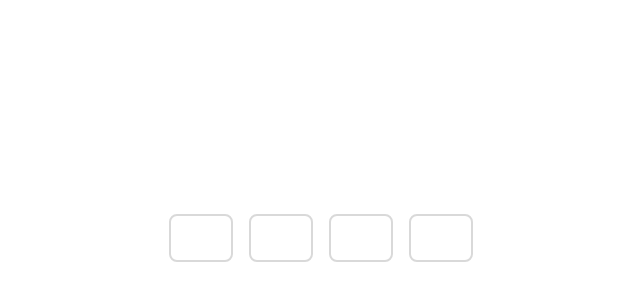
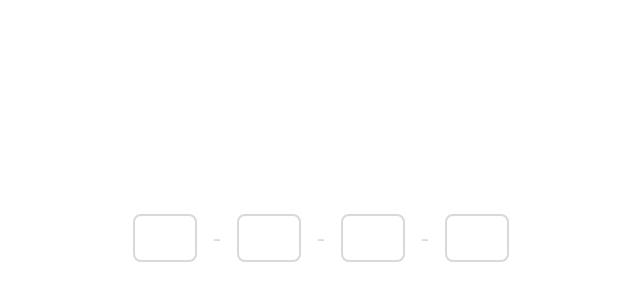
Before and after one commit to zeinab-nsr/react-otp-input, a React (Create React App) app: page / in a window 1280 px wide. Shown: the part 162-462 px from the top of the page, without its empty margins (319-959 px from the left). Built offline with nearby package versions, Linux system fonts and the light colour scheme.

Commit message:
EATURE: add string separator prop

```diff
--- a/src/App.scss
+++ b/src/App.scss
@@ -35,4 +35,9 @@ body {
       outline-width: 0;
     }
   }
+
+  &__separator {
+    color: #d9d9d9;
+    font-size: 24px;
+  }
 }
--- a/src/App.tsx
+++ b/src/App.tsx
@@ -5,7 +5,7 @@ import './App.scss';
 function App() {
   return (
     <div className="container">
-      <OtpInput inputCount={4} inputLength={1} />
+      <OtpInput inputCount={4} inputLength={1} separator="-" />
     </div>
   );
 }
--- a/src/components/OtpInput/index.tsx
+++ b/src/components/OtpInput/index.tsx
@@ -1,11 +1,12 @@
-import React, { useRef, useEffect } from "react";
+import React from "react";
 
 interface Props {
   inputCount: number,
   inputLength: number,
   label?: string,
+  separator?: string,
 }
-export const OtpInput: React.FC<Props> = ({ inputCount, inputLength, label }) => {
+export const OtpInput: React.FC<Props> = ({ inputCount, inputLength, label, separator }) => {
 
   const goToNextInput = (e: React.ChangeEvent<HTMLInputElement>) => {
     const curruntInput = e.target;
@@ -21,16 +22,19 @@ export const OtpInput: React.FC<Props> = ({ inputCount, inputLength, label }) =>
   return (
     <form className="otp-input__form">
       {[...Array(inputCount)].map((i, idx)=>(
+        <>
         <input
           key={idx}
           type="text"
           className="otp-input__input"
-          //ref={React.createRef()}
           maxLength={inputLength}
           size={inputLength}
           onChange={goToNextInput}
-          //autoFocus={false}
         />
+        {
+          idx < inputCount - 1 && <div className="otp-input__separator">{separator}</div>
+        }
+        </>
       ))}
     </form>
   )
```
